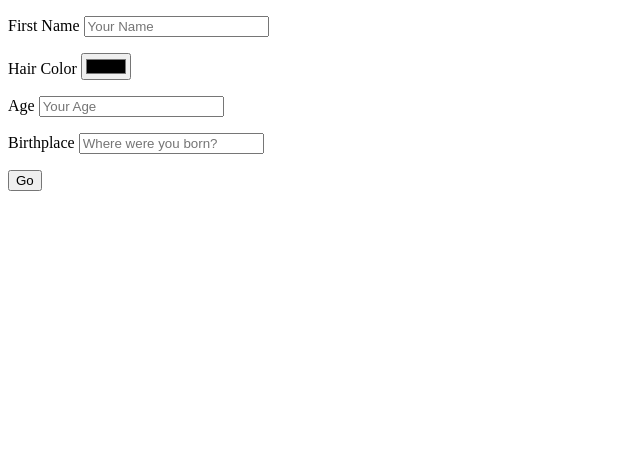
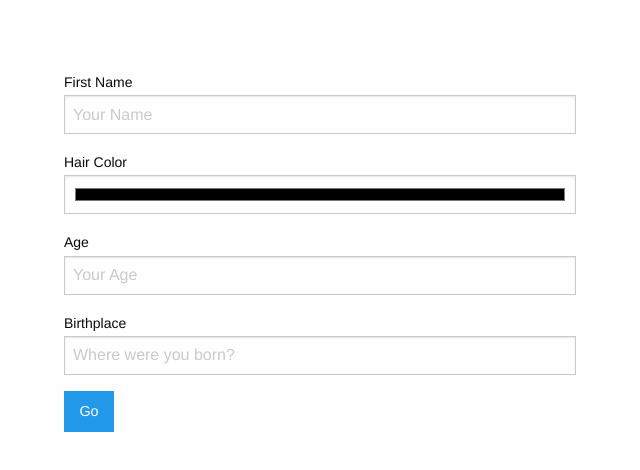
Before and after one commit to mreed19/firstjs-xtern, a plain HTML site: page index.html in a window 1280 px wide. Shown: the whole page, without its empty margins (0-640 px from the left). Drawn offline with Linux system fonts and the light colour scheme.

Commit message:
Added CSS to make it pretty

```diff
--- a/css/app.css
+++ b/css/app.css
@@ -0,0 +1,30 @@
+section > div {
+  width: 80%;
+  margin: 20px auto;
+}
+
+form {
+  margin-top: 50px;
+}
+
+.details > dl {
+  padding: 15px 10px;
+}
+
+.details > dl:nth-of-type(even) {
+  background-color: WhiteSmoke;
+}
+
+@media (min-width: 700px) {
+  section > div {
+    width: 60%;
+  }
+}
+
+@media (min-width: 900px) {
+  section > div {
+    float: left;
+    width: 40%;
+    margin: 20px 5%;
+  }
+}
--- a/index.html
+++ b/index.html
@@ -5,11 +5,13 @@
     <meta http-equiv="x-ua-compatible" content="ie=edge">
     <meta name="viewport" content="width=device-width, initial-scale=1.0">
     <title>Foundation for Sites</title>
-    <!-- <link rel="stylesheet" href="css/foundation.css">
-    <link rel="stylesheet" href="css/app.css"> -->
+    <link rel="stylesheet" href="css/foundation.css">
+    <link rel="stylesheet" href="css/app.css">
   </head>
   <body>
 
+    <section>
+      <div>
         <form>
           <p>
             <label for="firstName">First Name</label>
@@ -28,13 +30,15 @@
             <input type="text" name="birthplace" placeholder="Where were you born?" required>
           </p>
           <p>
-        <button type="submit">Go</button>
+            <button class="button" type="submit">Go</button>
           </p>
         </form>
 
         <div class="details">
 
         </div>
+      </div>
+    </section>
 
     <script type="text/javascript">
       var myForm = document.querySelector('form');
```
Lines whose indentation alone changed are shown as unchanged.
